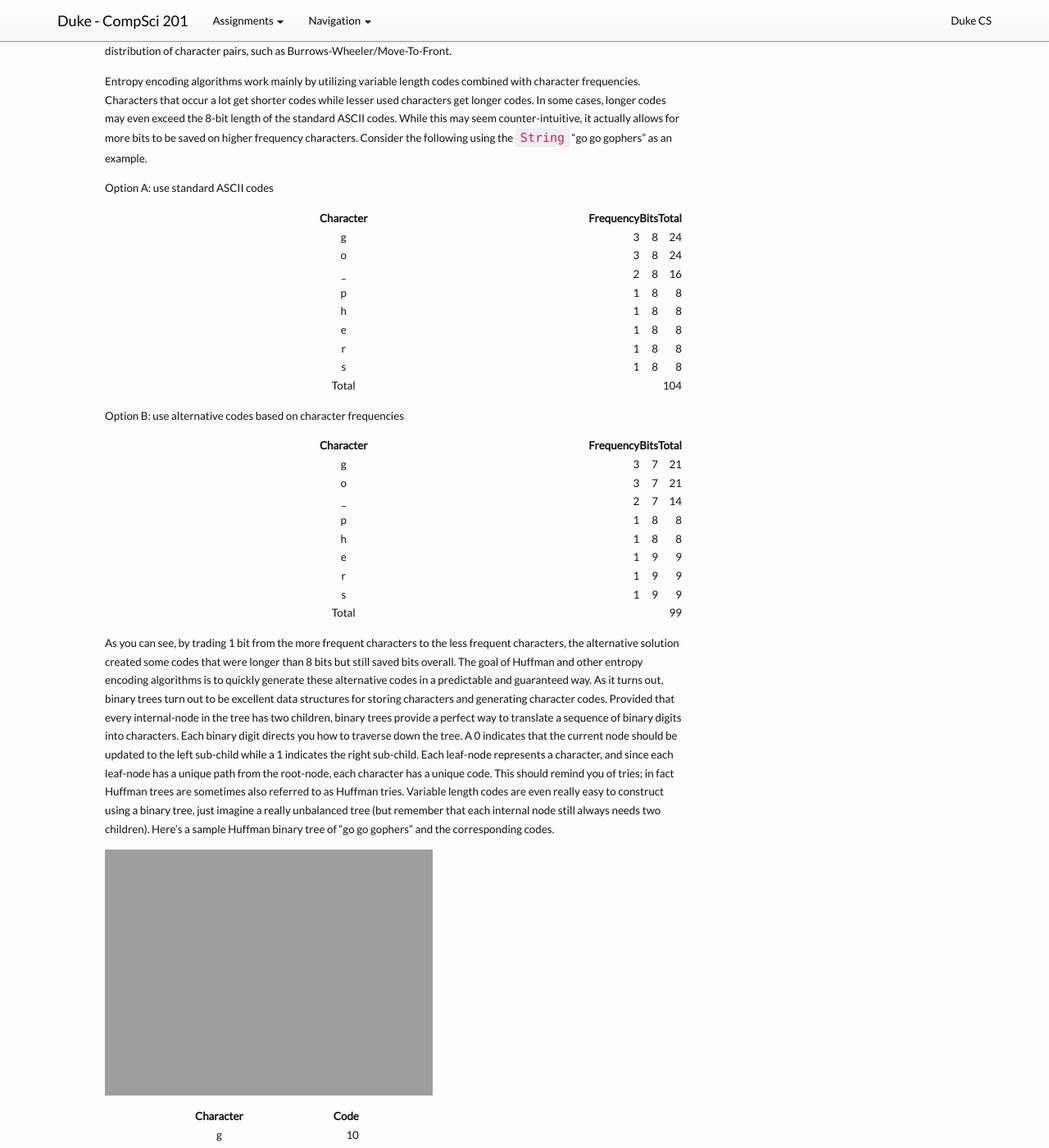
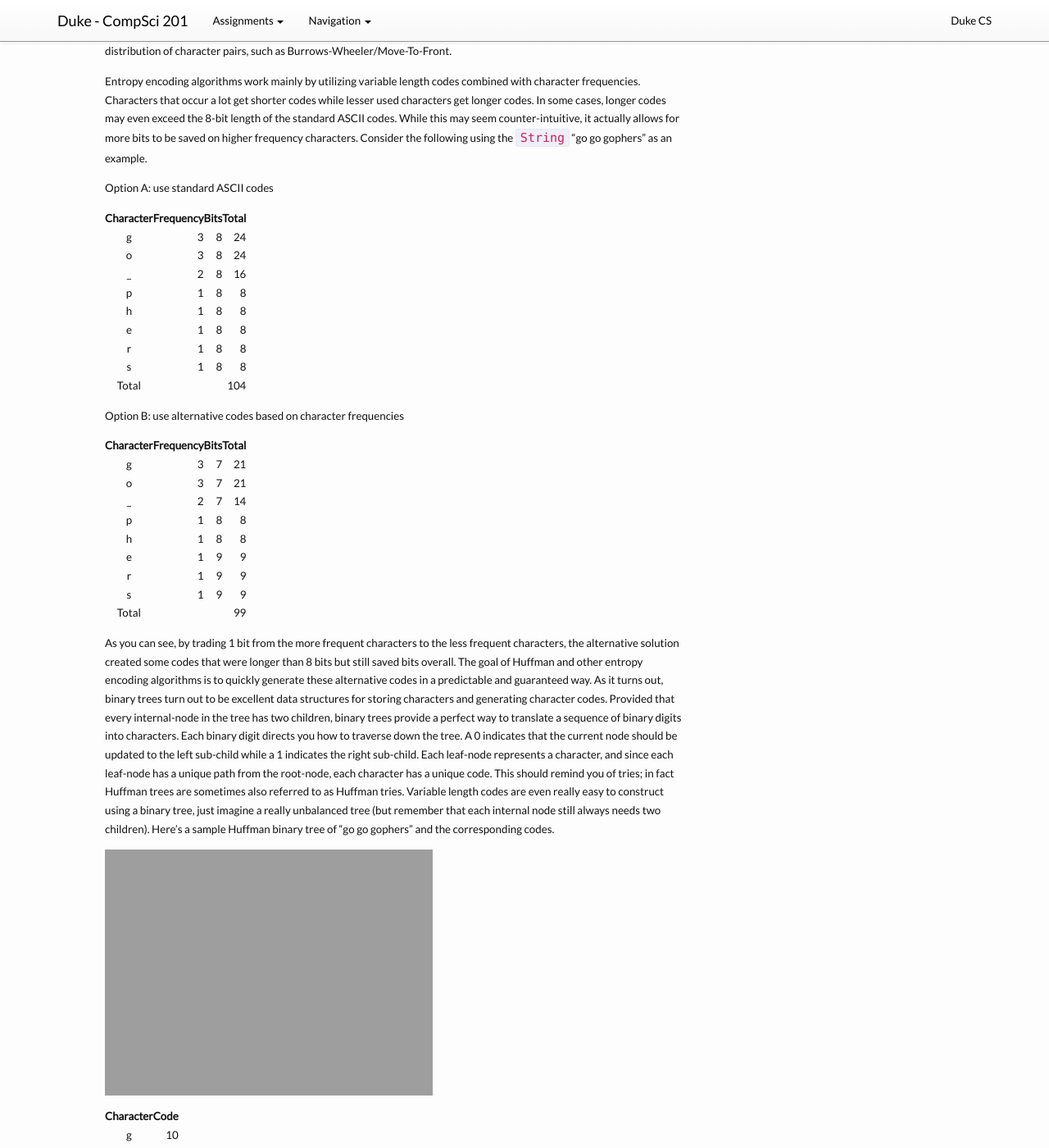
Before and after one commit to compsci201/compsci201.github.io, a Jekyll site: the page built from huffman/2-Algorithm.md, in a window 1280 px wide and 1400 px high, scrolled down 485 px. Shown: the whole window at 82% size. Built offline with Jekyll 4.4.1, drawn with Linux system fonts in a browser that asks for light colours; nearby versions of some CDN libraries.

Commit message:
Update main.scss

```diff
--- a/css/main.scss
+++ b/css/main.scss
@@ -94,7 +94,7 @@ li {
 	vertical-align: middle;
 }
 
-table tr th {
+table td th {
 	width: 90%;
 }
 
```
